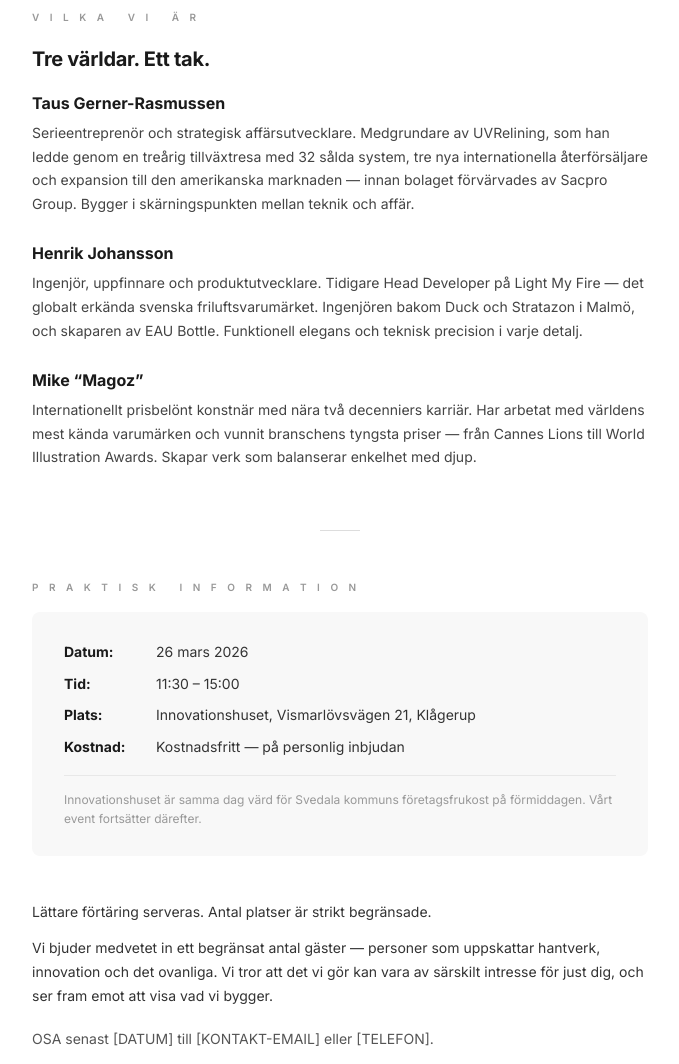
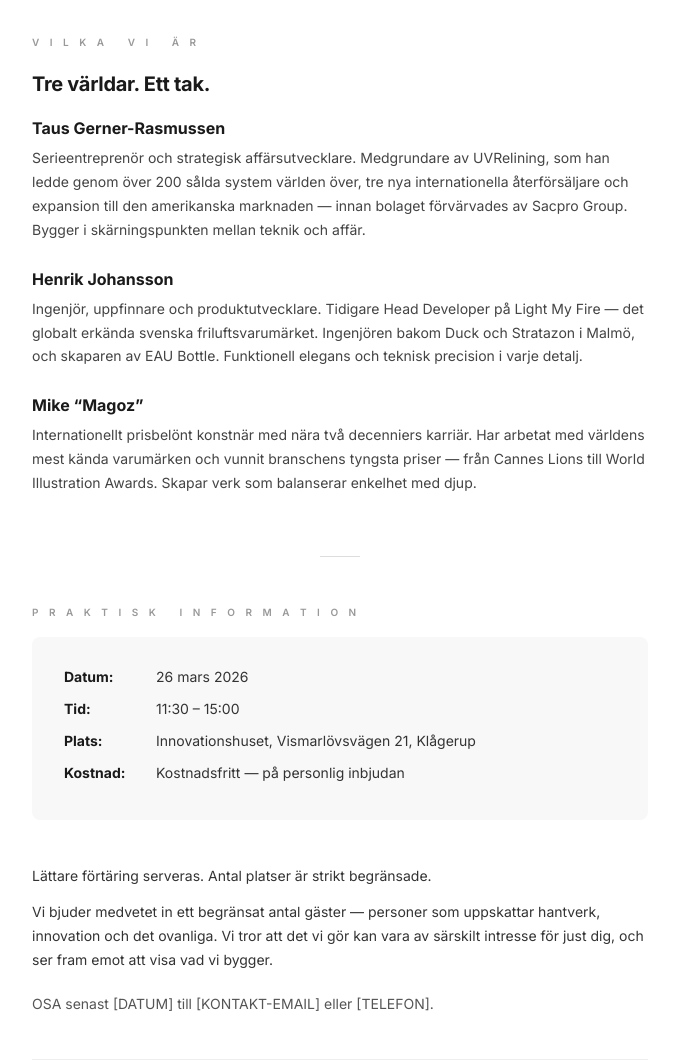
Before and after one commit to TausStorm/resersher, a plain HTML site: page open-house/open-house-invite-26-mars-v2.html in a window 1280 px wide. Shown: the part 1700-2764 px from the top of the page, without its empty margins (300-979 px from the left). Drawn offline with Linux system fonts and the light colour scheme.

Commit message:
v2 invite: Svedala ref in intro, 200+ systems, fix page gap

```diff
--- a/open-house/open-house-invite-26-mars-v2.html
+++ b/open-house/open-house-invite-26-mars-v2.html
@@ -280,7 +280,7 @@
 
   <!-- Intro -->
   <div class="intro">
-    <p>Vi vill bjuda in dig till en exklusiv eftermiddag p&aring; Innovationshuset i Kl&aring;gerup. Den 26 mars &ouml;ppnar vi d&ouml;rrarna f&ouml;r ett f&aring;tal utvalda g&auml;ster &mdash; en vernissage, en produktvisning och en inblick i vad som h&auml;nder n&auml;r konst, teknik och entrepren&ouml;rskap m&ouml;ts under samma tak.</p>
+    <p>Vi vill bjuda in dig till en exklusiv eftermiddag p&aring; Innovationshuset i Kl&aring;gerup. F&ouml;rmiddagen samma dag st&aring;r Innovationshuset v&auml;rd f&ouml;r Svedala kommuns f&ouml;retagsfrukost &mdash; p&aring; eftermiddagen &ouml;ppnar vi d&ouml;rrarna f&ouml;r ett f&aring;tal utvalda g&auml;ster till n&aring;got helt annat: en vernissage, en produktvisning och en inblick i vad som h&auml;nder n&auml;r konst, teknik och entrepren&ouml;rskap m&ouml;ts under samma tak.</p>
     <p class="tagline">Det h&auml;r &auml;r inte ett vanligt event. Det h&auml;r &auml;r Shhh.</p>
   </div>
 
@@ -331,7 +331,7 @@
     <div class="profiles">
       <div class="profile">
         <h3>Taus Gerner-Rasmussen</h3>
-        <p>Serieentrepren&ouml;r och strategisk aff&auml;rsutvecklare. Medgrundare av UVRelining, som han ledde genom en tre&aring;rig tillv&auml;xtresa med 32 s&aring;lda system, tre nya internationella &aring;terf&ouml;rs&auml;ljare och expansion till den amerikanska marknaden &mdash; innan bolaget f&ouml;rv&auml;rvades av Sacpro Group. Bygger i sk&auml;rningspunkten mellan teknik och aff&auml;r.</p>
+        <p>Serieentrepren&ouml;r och strategisk aff&auml;rsutvecklare. Medgrundare av UVRelining, som han ledde genom &ouml;ver 200 s&aring;lda system v&auml;rlden &ouml;ver, tre nya internationella &aring;terf&ouml;rs&auml;ljare och expansion till den amerikanska marknaden &mdash; innan bolaget f&ouml;rv&auml;rvades av Sacpro Group. Bygger i sk&auml;rningspunkten mellan teknik och aff&auml;r.</p>
       </div>
 
       <div class="profile">
@@ -369,7 +369,7 @@
         <span class="info-label">Kostnad:</span>
         <span class="info-value">Kostnadsfritt &mdash; p&aring; personlig inbjudan</span>
       </div>
-      <div class="morning-note">Innovationshuset &auml;r samma dag v&auml;rd f&ouml;r Svedala kommuns f&ouml;retagsfrukost p&aring; f&ouml;rmiddagen. V&aring;rt event forts&auml;tter d&auml;refter.</div>
+
     </div>
   </div>
 
```
Also changed, not shown: 1 other file.
